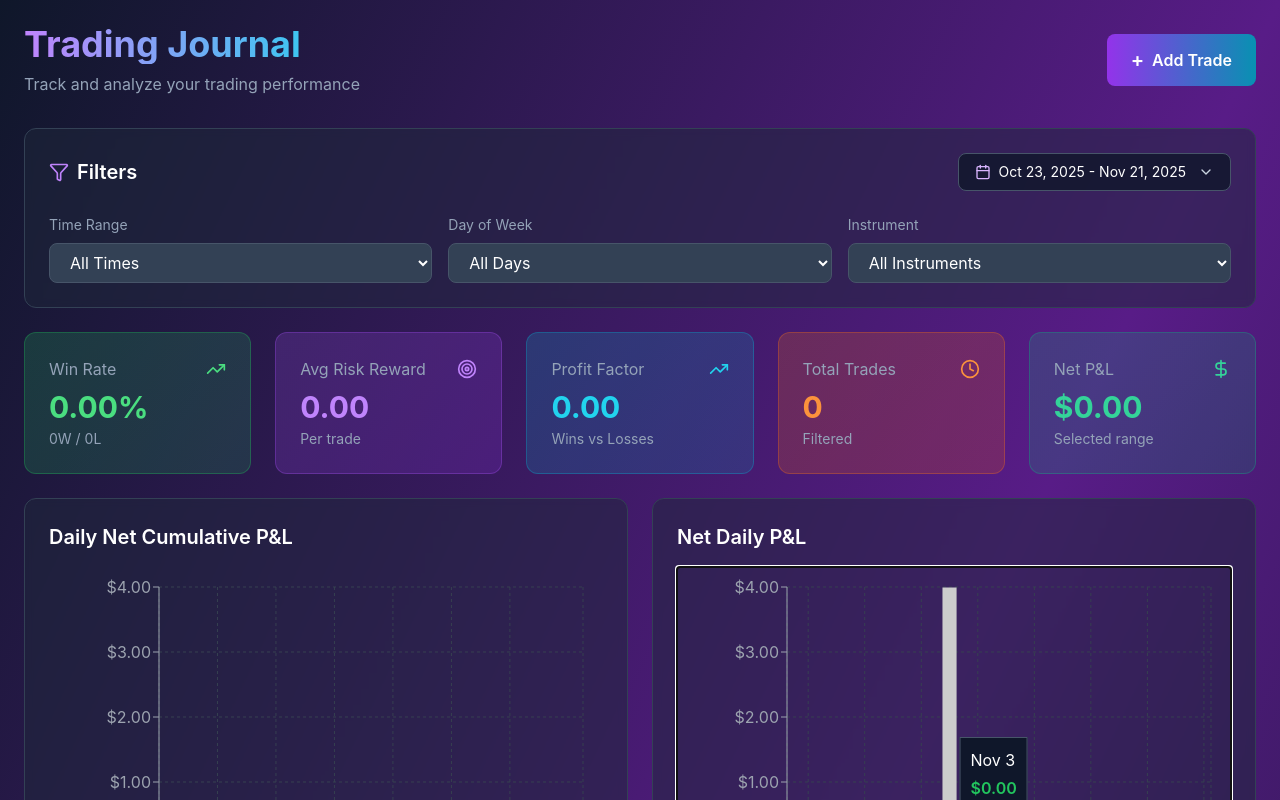
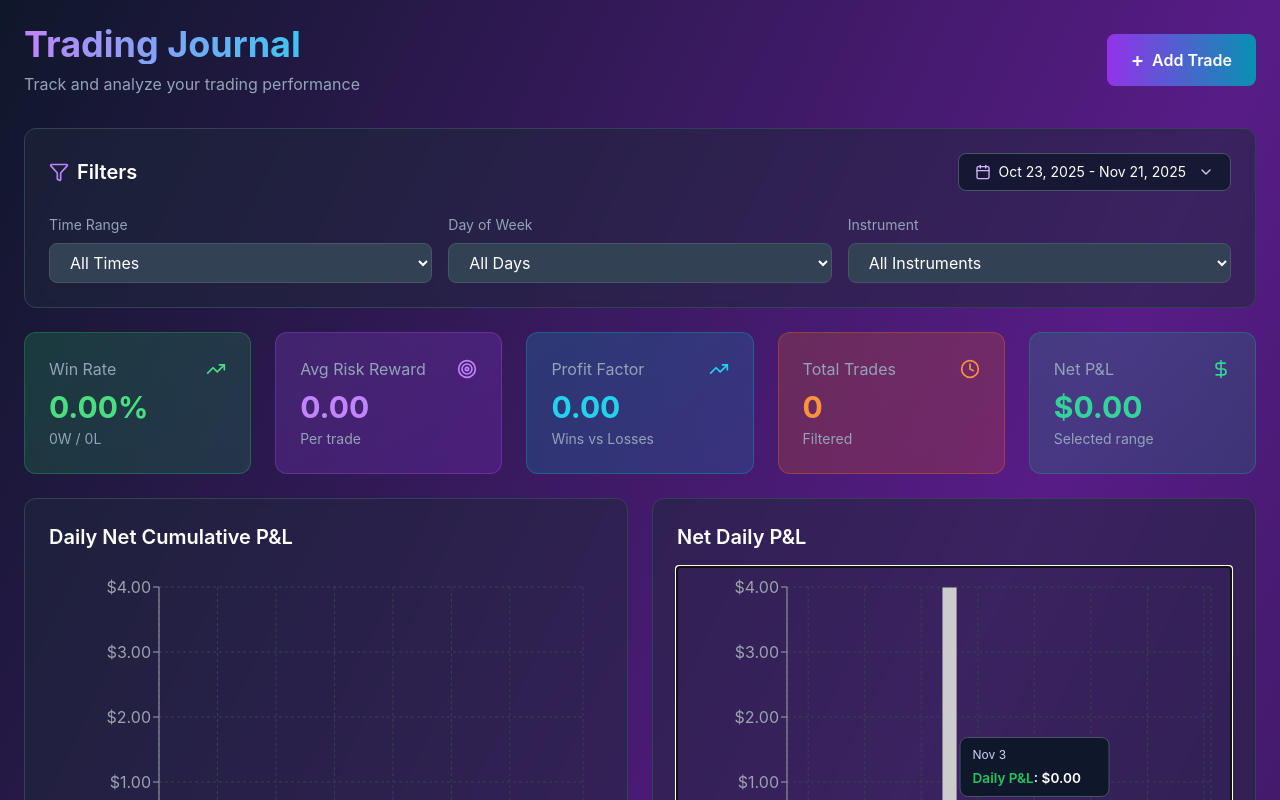
Before and after one commit to Sanchezter88/TradingJournal, a React (Create React App) app: page / in a window 1280 px wide. Both pictures are taken after a click on the element 954 px from the left and 727 px from the top of the page. Shown: the top 800 px of the page. Built offline with nearby package versions, Linux system fonts and the light colour scheme.

Commit message:
Add custom tooltip to color net PnL label

```diff
--- a/src/App.js
+++ b/src/App.js
@@ -38,21 +38,41 @@ const currencyFormatter = new Intl.NumberFormat('en-US', {
 
 const getPnLColor = (value) => (value >= 0 ? '#22c55e' : '#f87171');
 
-const createPnLTooltipFormatter = (label, options = {}) => (value) => {
+const createPnLTooltipFormatter = (label) => (value) => {
   const numeric = Number(value) || 0;
-  const color = getPnLColor(numeric);
-  const formattedLabel = options.colorLabel
-    ? (
-        <span style={{ color, fontWeight: 600 }}>
-          {label}
-        </span>
-      )
-    : label;
-
   return [
-    <span style={{ color, fontWeight: 600 }}>{currencyFormatter.format(numeric)}</span>,
-    formattedLabel
+    <span style={{ color: getPnLColor(numeric), fontWeight: 600 }}>
+      {currencyFormatter.format(numeric)}
+    </span>,
+    label
   ];
+};
+
+const NetPnLTooltip = ({ active, payload, label, title }) => {
+  if (!active || !payload || payload.length === 0) return null;
+  const entry = payload[0];
+  const value = entry?.value ?? 0;
+  const color = getPnLColor(value);
+  const heading = title || entry?.name || '';
+
+  return (
+    <div
+      style={{
+        backgroundColor: '#0f172a',
+        border: '1px solid #475569',
+        borderRadius: '0.5rem',
+        padding: '0.5rem 0.75rem',
+        minWidth: '150px'
+      }}
+    >
+      {label && (
+        <div style={{ fontSize: '0.75rem', color: '#cbd5f5', marginBottom: '0.25rem' }}>{label}</div>
+      )}
+      <div style={{ fontSize: '0.85rem', fontWeight: 600 }}>
+        <span style={{ color }}>{heading}</span>: {currencyFormatter.format(value)}
+      </div>
+    </div>
+  );
 };
 
 const startOfDay = (date) => new Date(date.getFullYear(), date.getMonth(), date.getDate());
@@ -1331,10 +1351,7 @@ function App() {
                 <CartesianGrid strokeDasharray="3 3" stroke="#374151" />
                 <XAxis dataKey="label" stroke="#9ca3af" />
                 <YAxis stroke="#9ca3af" tickFormatter={(value) => currencyFormatter.format(value)} />
-                <Tooltip
-                  contentStyle={{ backgroundColor: '#0f172a', border: '1px solid #475569' }}
-                  formatter={createPnLTooltipFormatter('Daily P&L', { colorLabel: true })}
-                />
+                <Tooltip content={<NetPnLTooltip title="Daily P&L" />} />
                 <ReferenceLine y={0} stroke="#94a3b8" strokeDasharray="4 4" />
                 <Bar dataKey="pnl" radius={[4, 4, 0, 0]}>
                   {dailyPnLData.map((entry) => (
```
